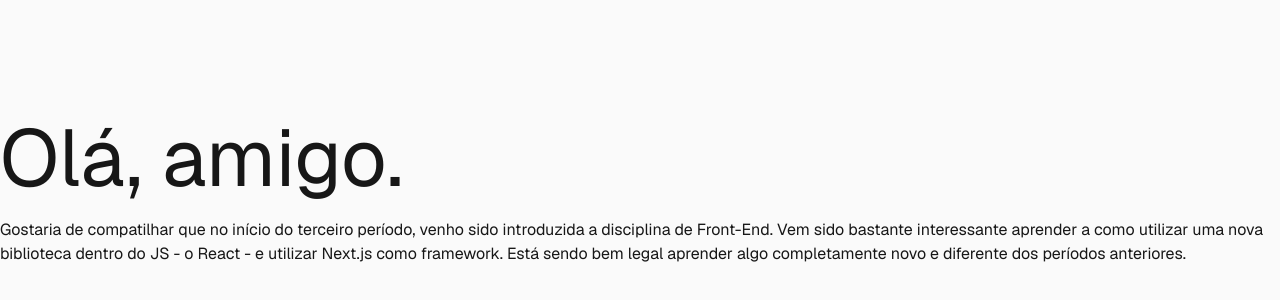
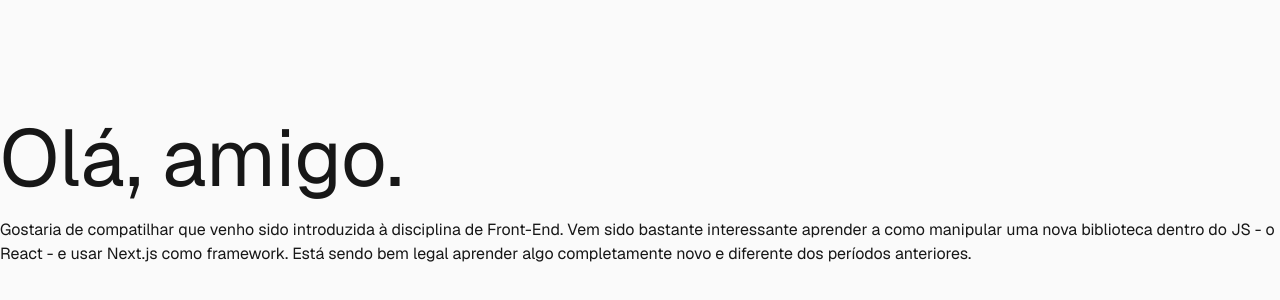
Before and after one commit to beatrizfariasilva/prog-front-end-2026.1, a Next.js app in the folder next-01/: page / in a window 1280 px wide. Shown: the part 218-518 px from the top of the page. Built offline with nearby package versions, Linux system fonts and the light colour scheme.

Commit message:
alteração 5

```diff
--- a/next-01/app/page.js
+++ b/next-01/app/page.js
@@ -5,7 +5,7 @@ export default function Home() {
     <div className="flex min-h-screen items-center justify-center bg-zinc-50 font-sans dark:bg-black">
       <div>
         <p style={{fontSize: "80px"}}> Olá, amigo.</p>
-        <p> Gostaria de compatilhar que no início do terceiro período, venho sido introduzida a disciplina de Front-End. Vem sido bastante interessante aprender a como utilizar uma nova biblioteca dentro do JS - o React - e utilizar Next.js como framework. Está sendo bem legal aprender algo completamente novo e diferente dos períodos anteriores.</p>
+        <p> Gostaria de compatilhar que venho sido introduzida à disciplina de Front-End. Vem sido bastante interessante aprender a como manipular uma nova biblioteca dentro do JS - o React - e usar Next.js como framework. Está sendo bem legal aprender algo completamente novo e diferente dos períodos anteriores.</p>
       </div>
     </div>
   );
```
